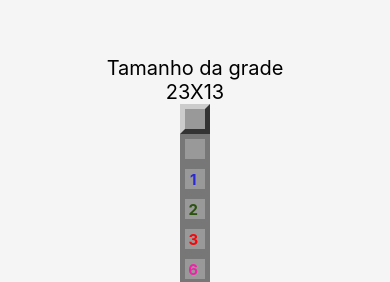
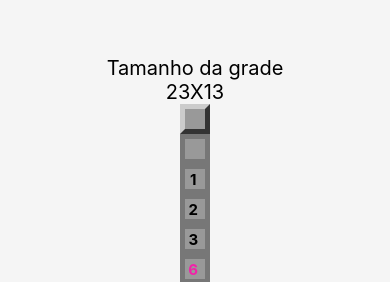
Before and after one commit to RogerioNascimento-dev/campoMinado, a React Native app: screen / in a window 390 px wide. Shown: the part 207-489 px from the top of the page. Built offline with nearby package versions, Linux system fonts and the light colour scheme.

Commit message:
refatorando if para operador ternario

```diff
--- a/src/components/Field.js
+++ b/src/components/Field.js
@@ -18,20 +18,11 @@ export default props => {
     }
 
     let color = null;
-
     if (nearMines > 0) {
-        if (nearMines == 1) {
-            color = '#2A28D7';
-        }
-        if (nearMines == 2) {
-            color = '#2B520F';
-        }
-        if (nearMines > 2 && nearMines < 6) {
-            color = '#F9060A';
-        }
-        if (nearMines >= 6) {
-            color = '#F221A9';
-        }
+        color = nearMines == 1 ? '#2A28D7' : null;
+        color = nearMines == 2 ? '#2B520F' : null;
+        color = nearMines > 2 && nearMines < 6 ? '#F9060A' : null;
+        color = nearMines >= 6 ? '#F221A9' : null;
     }
 
     return (
@@ -41,7 +32,6 @@ export default props => {
             ) : (
                 false
             )}
-
             {mined && opened ? <Mine /> : false}
         </View>
     );
```
